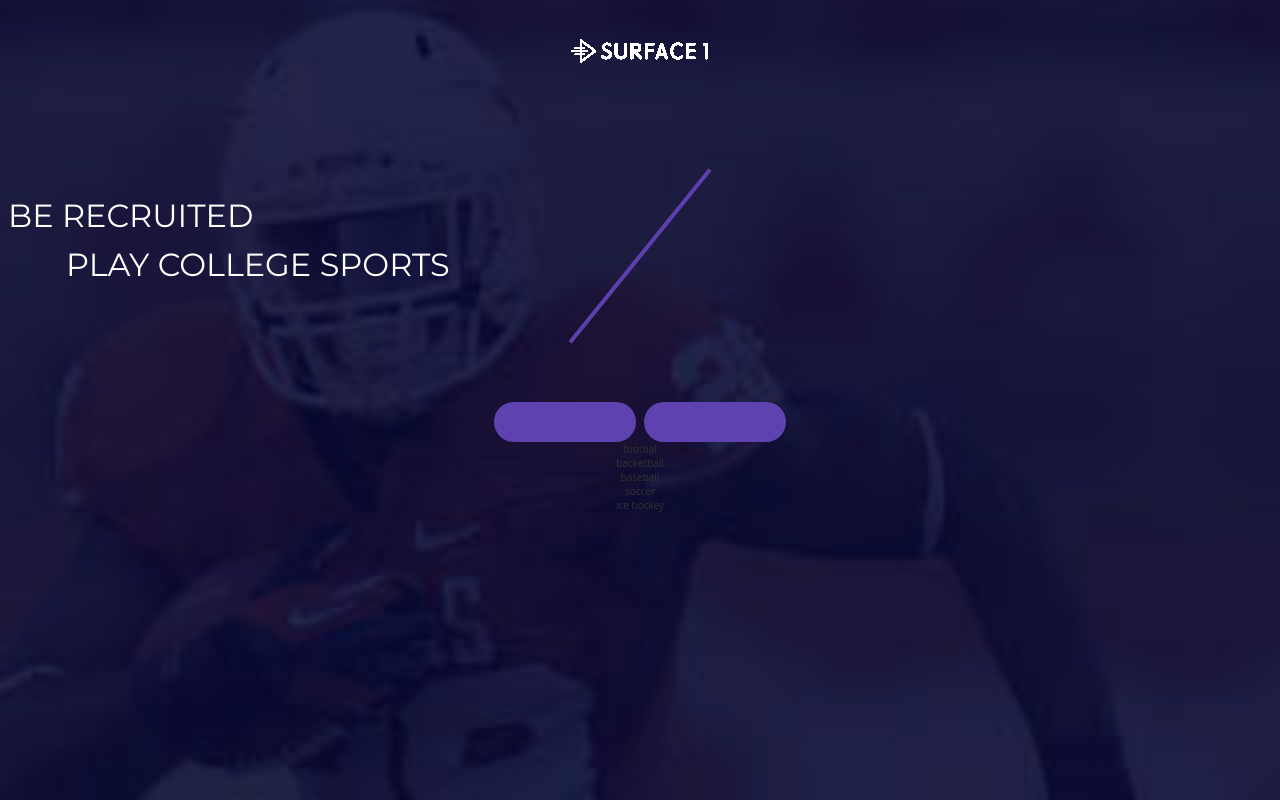
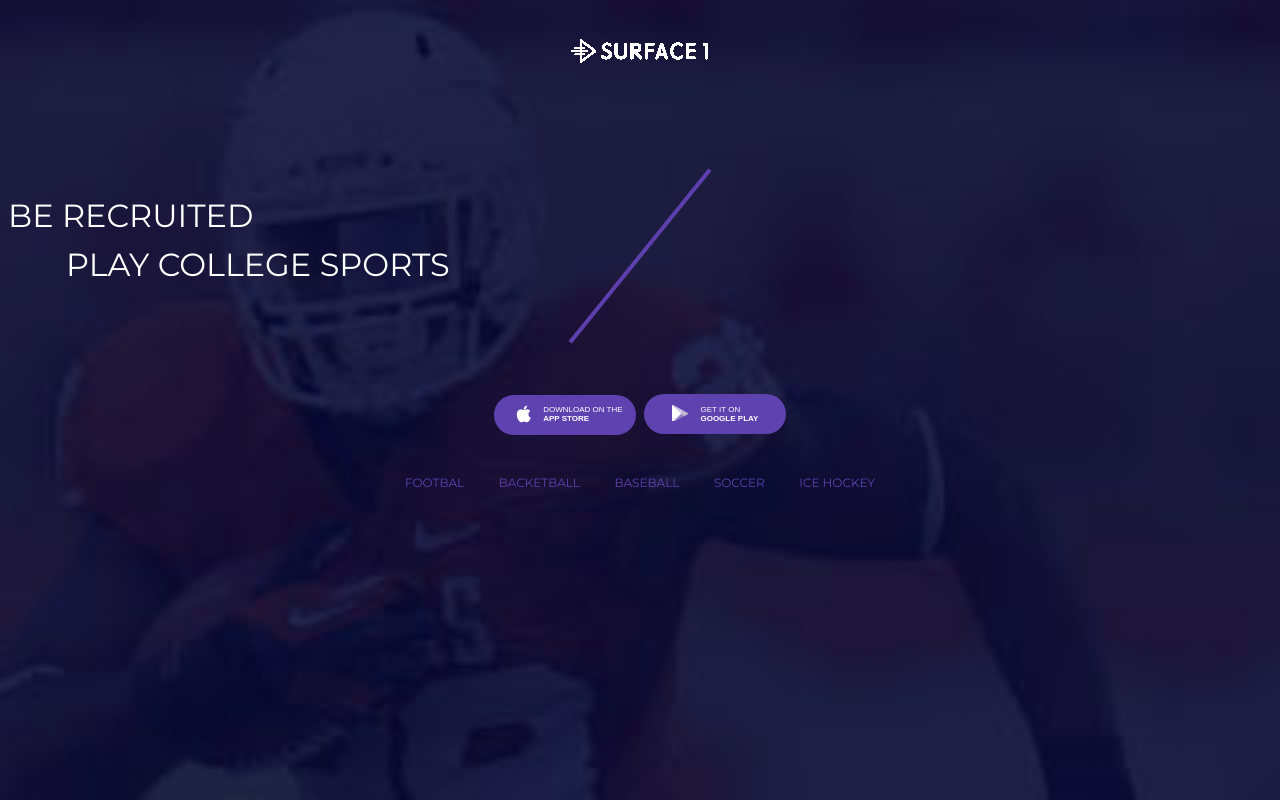
Before and after one commit to JustynaBie/sport, a plain HTML site: page index.html in a window 1280 px wide. Drawn offline with nearby package versions, Linux system fonts and the light colour scheme.

Commit message:
header button and menu finished, - first version of 320px header

```diff
--- a/css/style.css
+++ b/css/style.css
@@ -235,7 +235,7 @@ html {
 }
 
 body {
-  font-family: 'Open Sans', sans-serif;
+  font-family: Montserrat, sans-serif;
   color: #333;
 }
 
@@ -302,15 +302,58 @@ body h4 {
 
 .header__title:last-of-type {
   padding-left: 6.6rem;
-  margin-bottom: 11.8rem;
+  margin-bottom: 11rem;
 }
 
 .btn_apple,
-.btn_google {
+.btn_google,
+.btn_apple span,
+.btn_google span {
   width: 14.2rem;
   height: 4rem;
-  margin: 0 0.3rem 0 0.3rem;
+  margin: 0 0.3rem 3.8rem 0.3rem;
   background-color: #5e42b0;
   border-color: transparent;
   border-radius: 20px;
+  color: #fff;
 }
+
+.btn_wrapper {
+  padding-left: 1rem;
+  display: inline-block;
+  text-align: left;
+}
+
+.google_play {
+  width: 1.6rem;
+  height: 1.6rem;
+  background-image: url("../img/google_play.png");
+  background-size: cover;
+}
+
+.btn_apple,
+.btn_google,
+.btn_apple span,
+.btn_google span {
+  text-transform: uppercase;
+  font-size: 0.8rem;
+}
+
+.btn_apple span,
+.btn_google span {
+  margin: 0;
+  font-weight: bolder;
+}
+
+.fa {
+  font-size: 1.8rem;
+}
+
+.header__nav__list li {
+  padding: 0 1.6rem 0 1.6rem;
+  display: inline-block;
+  font-size: 1.2rem;
+  text-transform: uppercase;
+  color: #5e42b0;
+  line-height: 2rem;
+}
--- a/index.html
+++ b/index.html
@@ -5,6 +5,7 @@
     <meta name="viewport" content="width=device-width, initial-scale=1">
     <title>Sport Landing Page</title>
     <link href='https://fonts.googleapis.com/css?family=Montserrat' rel='stylesheet' type='text/css'>
+    <link rel="stylesheet" href="http://maxcdn.bootstrapcdn.com/font-awesome/4.3.0/css/font-awesome.min.css">
     <link rel="stylesheet" href="css/style.css">
     <script src="https://code.jquery.com/jquery-2.2.0.min.js"> </script>
     <script type="text/javascript" src="js/app.js"></script>
@@ -25,8 +26,21 @@
         play college sports
       </h1>
       <button class="btn_apple">
+        <div class="btn_wrapper">
+          <i class="fa fa-apple" aria-hidden="true"></i>
+        </div>
+        <div class="btn_wrapper">
+          download on the<br>
+          <span>app store</span>
+        </div>
       </button>
       <button class="btn_google">
+        <div class="btn_wrapper google_play">
+        </div>
+        <div class="btn_wrapper">
+          get it on<br>
+          <span>google play</span>
+        </div>
       </button>
       <nav class="header__nav">
         <ul class="header__nav__list">
```
Also changed, not shown: img/google_play.png (added).
